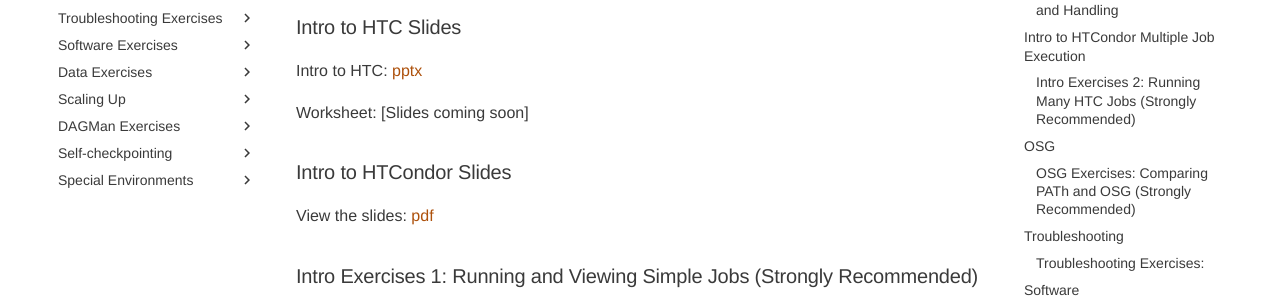
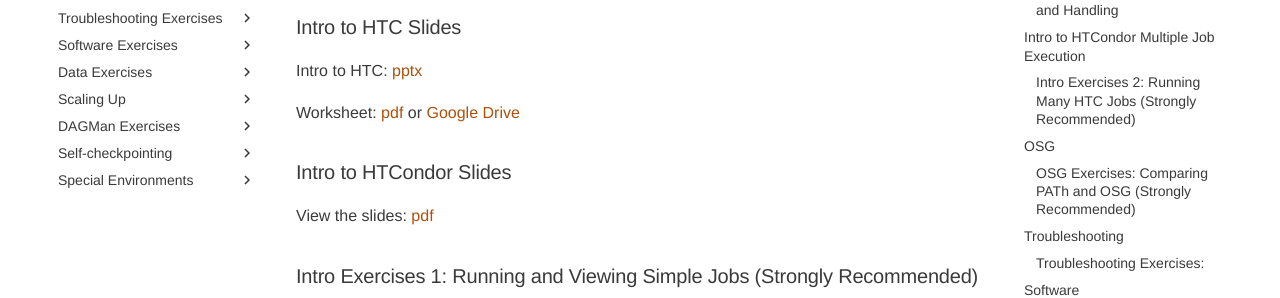
Before and after one commit to osg-htc/school-2024, an MkDocs documentation site: the page built from docs/materials/index.md, in a window 1280 px wide and 900 px high. Shown: the part 335-633 px from the top of the window. Built offline with MkDocs 1.6.1 and Material for MkDocs 9.7.7, drawn with Linux system fonts in a browser that asks for light colours.

Commit message:
adding worksheet

```diff
--- a/docs/materials/index.md
+++ b/docs/materials/index.md
@@ -11,7 +11,7 @@
 
 Intro to HTC: [pptx](htcondor/osgschool24-htc-intro.pptx)
 
-Worksheet: [Slides coming soon]
+Worksheet: [pdf](htcondor/HTC-List-Of-Jobs.pdf) or [Google Drive](https://docs.google.com/presentation/d/1DnJMOuw0YjuVg70vCvafXlJUm4k5Ovv7Zd1SJbfk6hU/edit?usp=sharing)
 
 ### Intro to HTCondor Slides
 
```
Also changed, not shown: 1 other file.
